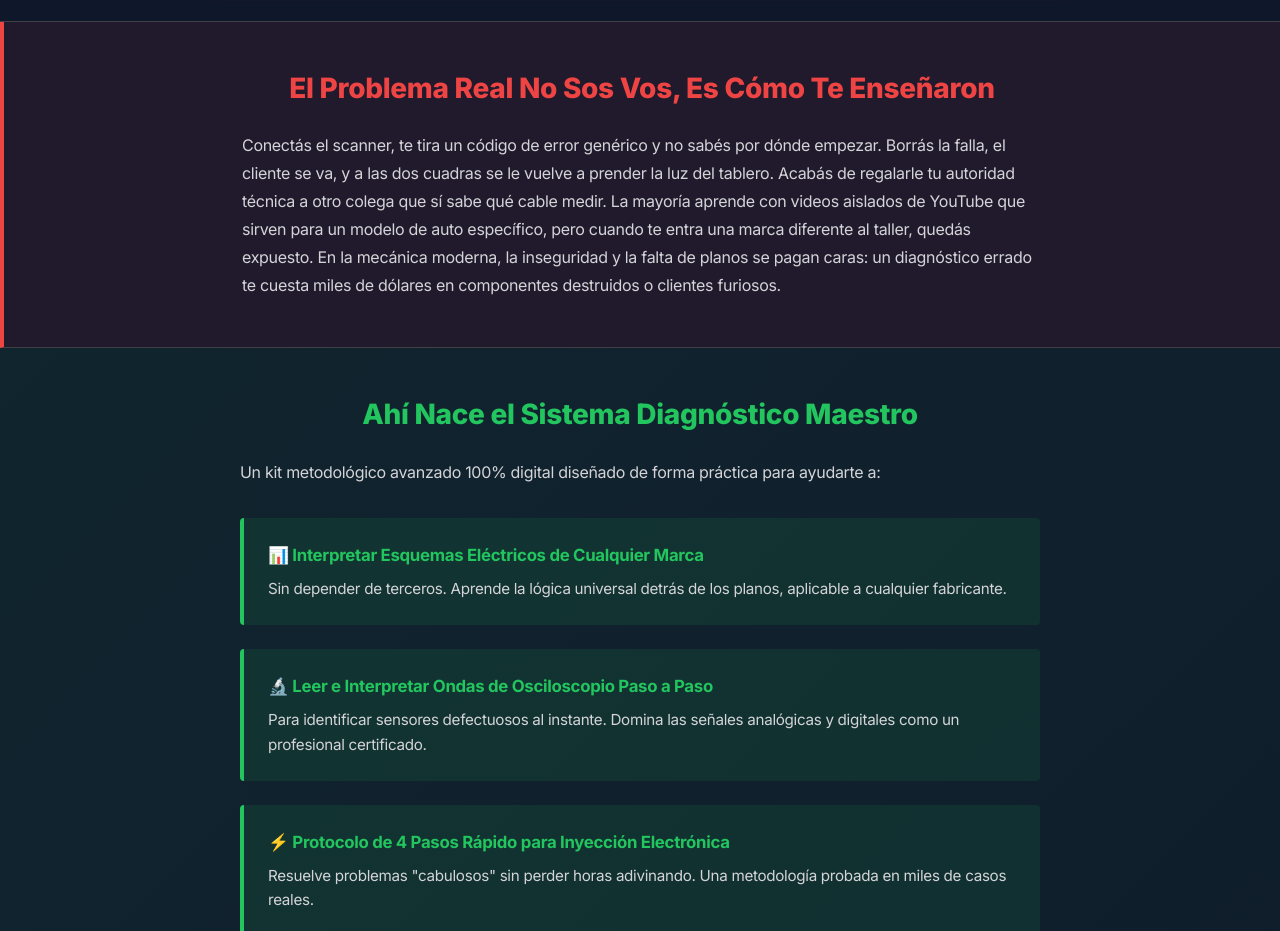
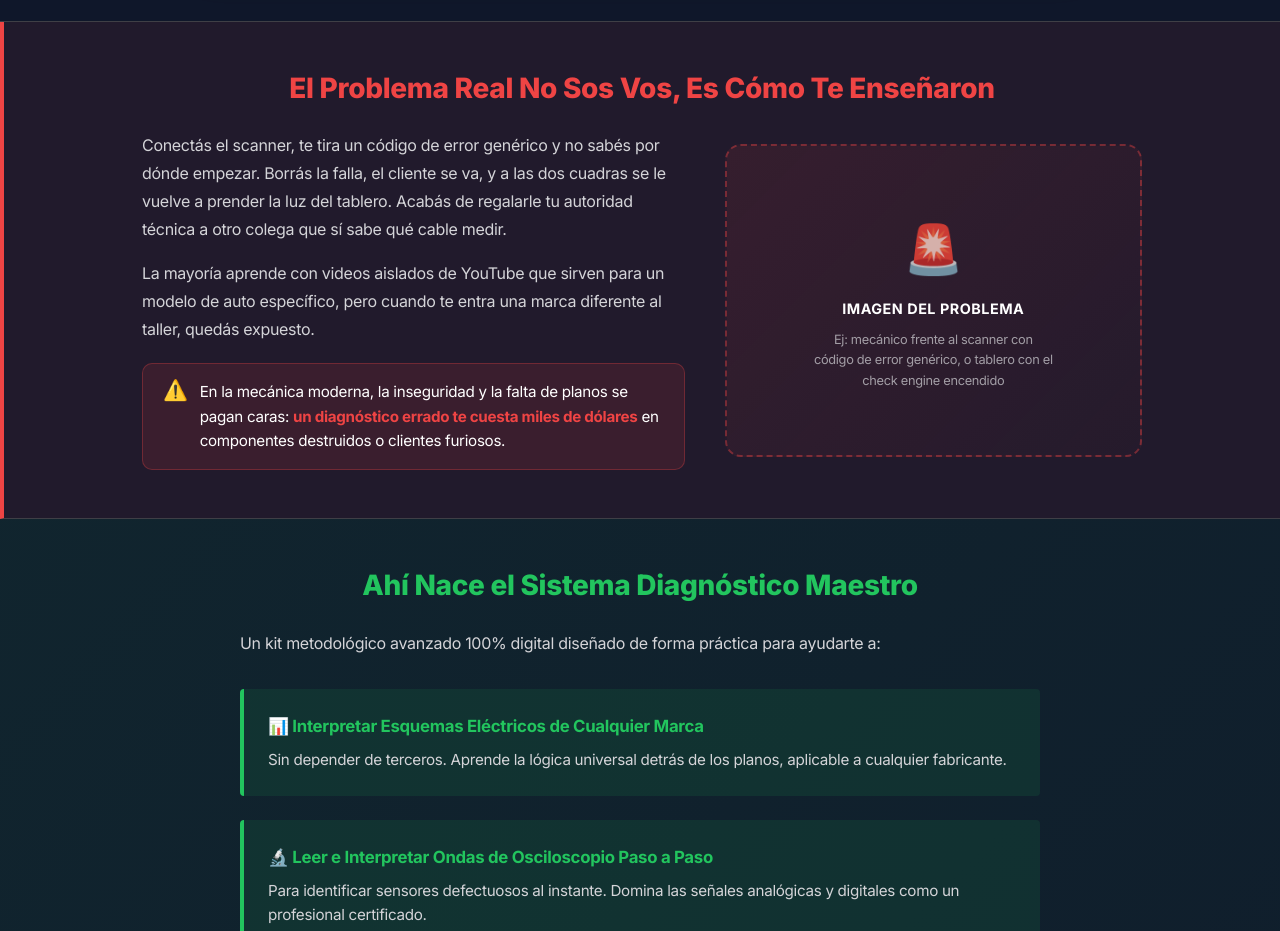
Before and after one commit to lloydal-digitals/maestromecanico, a plain HTML site: page index.html in a window 1280 px wide. Shown: the part 1560-2491 px from the top of the page. Drawn offline with Linux system fonts and the light colour scheme.

Commit message:
Rediseñar sección 'El Problema Real' con layout de 2 columnas
Divide el párrafo único en texto más escaneable, agrega un callout
destacado para la frase clave y suma un placeholder de imagen
reutilizando el patrón visual del hero.

Co-Authored-By: Claude Sonnet 5 <noreply@anthropic.com>

```diff
--- a/index.html
+++ b/index.html
@@ -392,13 +392,79 @@
             margin-bottom: 1.5rem;
         }
 
+        .problem-content {
+            display: grid;
+            grid-template-columns: 1.3fr 1fr;
+            gap: 2.5rem;
+            align-items: center;
+            max-width: 1000px;
+            margin: 0 auto;
+        }
+
         .problem-text {
             font-size: 1rem;
             line-height: 1.75;
             color: var(--text-secondary);
-            max-width: 800px;
-            margin: 0 auto;
             text-align: left;
+        }
+
+        .problem-text + .problem-text {
+            margin-top: 1rem;
+        }
+
+        .problem-callout {
+            display: flex;
+            align-items: flex-start;
+            gap: 0.75rem;
+            margin-top: 1.25rem;
+            padding: 1rem 1.25rem;
+            background: rgba(239, 68, 68, 0.12);
+            border: 1px solid rgba(239, 68, 68, 0.3);
+            border-radius: 10px;
+        }
+
+        .problem-callout-icon {
+            flex-shrink: 0;
+            font-size: 1.25rem;
+            line-height: 1;
+        }
+
+        .problem-callout p {
+            font-size: 0.95rem;
+            line-height: 1.6;
+            color: var(--text-primary);
+        }
+
+        .problem-callout strong {
+            color: #ef4444;
+        }
+
+        .problem-image-placeholder {
+            width: 100%;
+            aspect-ratio: 4 / 3;
+            display: flex;
+            flex-direction: column;
+            align-items: center;
+            justify-content: center;
+            gap: 0.6rem;
+            text-align: center;
+            padding: 1.5rem;
+            border-radius: 16px;
+            border: 2px dashed rgba(239, 68, 68, 0.4);
+            background: linear-gradient(135deg, rgba(239, 68, 68, 0.1) 0%, rgba(239, 68, 68, 0.02) 100%);
+            color: var(--text-secondary);
+        }
+
+        @media (max-width: 768px) {
+            .problem-content {
+                grid-template-columns: 1fr;
+                gap: 1.5rem;
+            }
+
+            .problem-image-placeholder {
+                max-width: 320px;
+                margin: 0 auto;
+            }
         }
 
         /* ============ LA SOLUCIÓN ============ */
@@ -1063,9 +1129,27 @@
     <!-- EL PROBLEMA REAL -->
     <section class="section problem-section">
         <h2 class="section-title">El Problema Real No Sos Vos, Es Cómo Te Enseñaron</h2>
-        <p class="problem-text">
-            Conectás el scanner, te tira un código de error genérico y no sabés por dónde empezar. Borrás la falla, el cliente se va, y a las dos cuadras se le vuelve a prender la luz del tablero. Acabás de regalarle tu autoridad técnica a otro colega que sí sabe qué cable medir. La mayoría aprende con videos aislados de YouTube que sirven para un modelo de auto específico, pero cuando te entra una marca diferente al taller, quedás expuesto. En la mecánica moderna, la inseguridad y la falta de planos se pagan caras: un diagnóstico errado te cuesta miles de dólares en componentes destruidos o clientes furiosos.
-        </p>
+        <div class="problem-content">
+            <div class="problem-copy">
+                <p class="problem-text">
+                    Conectás el scanner, te tira un código de error genérico y no sabés por dónde empezar. Borrás la falla, el cliente se va, y a las dos cuadras se le vuelve a prender la luz del tablero. Acabás de regalarle tu autoridad técnica a otro colega que sí sabe qué cable medir.
+                </p>
+                <p class="problem-text">
+                    La mayoría aprende con videos aislados de YouTube que sirven para un modelo de auto específico, pero cuando te entra una marca diferente al taller, quedás expuesto.
+                </p>
+                <div class="problem-callout">
+                    <span class="problem-callout-icon" aria-hidden="true">⚠️</span>
+                    <p>En la mecánica moderna, la inseguridad y la falta de planos se pagan caras: <strong>un diagnóstico errado te cuesta miles de dólares</strong> en componentes destruidos o clientes furiosos.</p>
+                </div>
+            </div>
+            <div class="problem-image">
+                <div class="problem-image-placeholder">
+                    <span class="placeholder-icon" aria-hidden="true">🚨</span>
+                    <span class="placeholder-label">Imagen del problema</span>
+                    <span class="placeholder-hint">Ej: mecánico frente al scanner con código de error genérico, o tablero con el check engine encendido</span>
+                </div>
+            </div>
+        </div>
     </section>
 
     <!-- LA SOLUCIÓN -->
```
